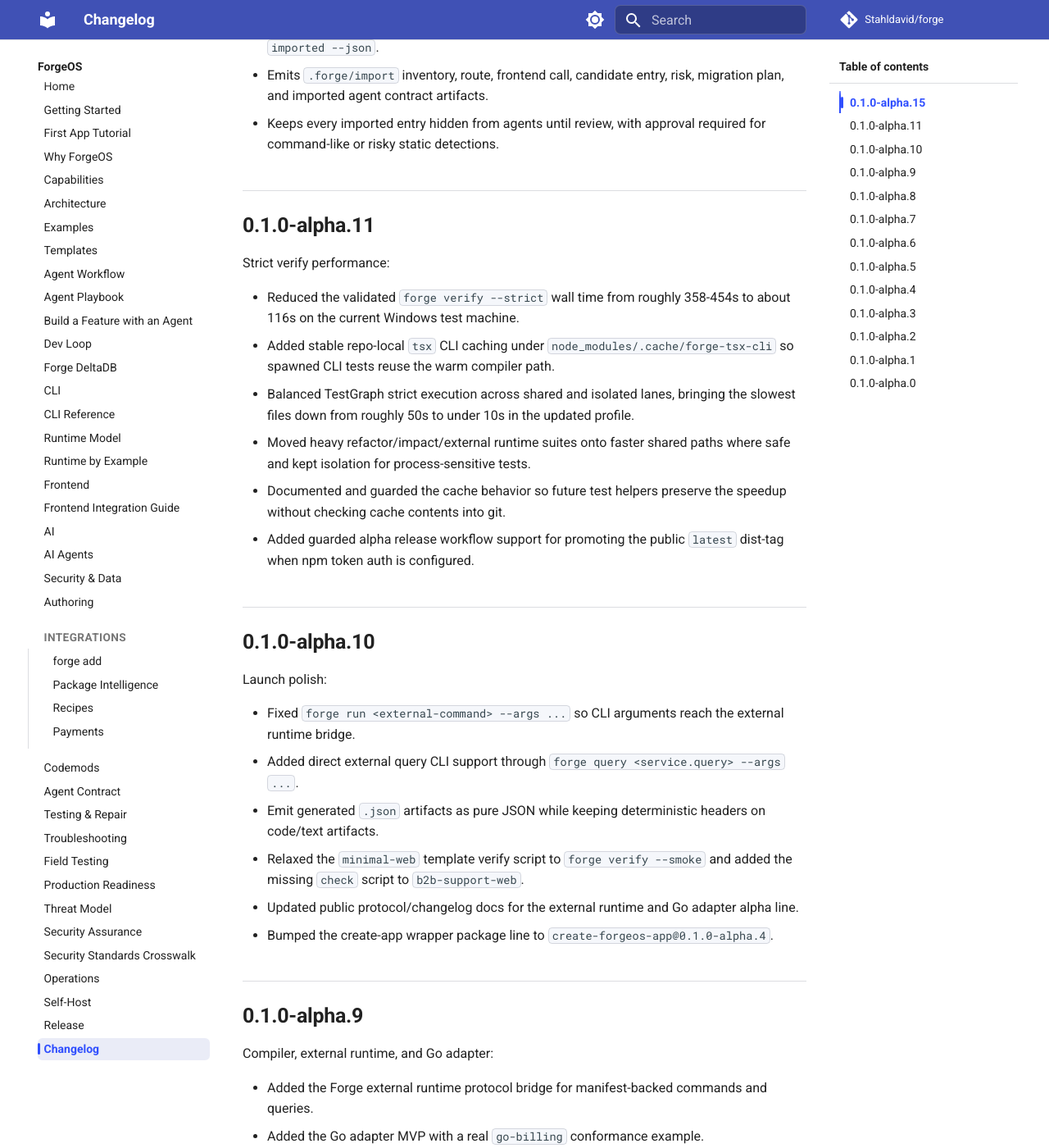
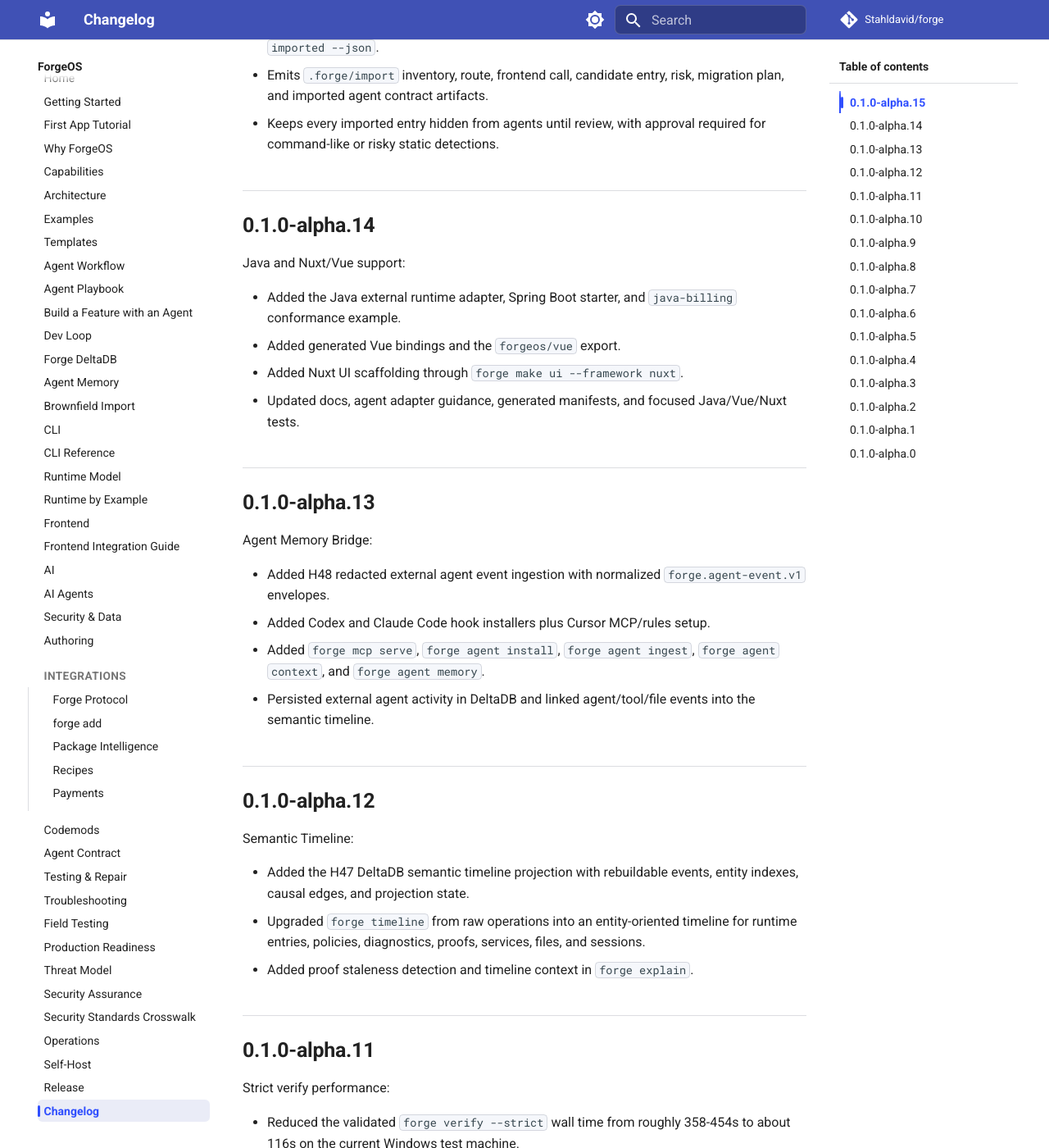
Before and after one commit to Stahldavid/forge, an MkDocs documentation site: the page built from docs/changelog.md, in a window 1280 px wide and 1400 px high, scrolled down 388 px. Shown: the whole window at 82% size. Built offline with MkDocs 1.6.1 and Material for MkDocs 9.7.7, drawn with Linux system fonts in a browser that asks for light colours; comment, search, counter and statistics services are not loaded.

```diff
--- a/docs/changelog.md
+++ b/docs/changelog.md
@@ -11,6 +11,32 @@ Brownfield import analysis:
 - Added H49 `forge import analyze`, `forge import inspect`, and `forge inspect imported --json`.
 - Emits `.forge/import` inventory, route, frontend call, candidate entry, risk, migration plan, and imported agent contract artifacts.
 - Keeps every imported entry hidden from agents until review, with approval required for command-like or risky static detections.
+
+## 0.1.0-alpha.14
+
+Java and Nuxt/Vue support:
+
+- Added the Java external runtime adapter, Spring Boot starter, and `java-billing` conformance example.
+- Added generated Vue bindings and the `forgeos/vue` export.
+- Added Nuxt UI scaffolding through `forge make ui --framework nuxt`.
+- Updated docs, agent adapter guidance, generated manifests, and focused Java/Vue/Nuxt tests.
+
+## 0.1.0-alpha.13
+
+Agent Memory Bridge:
+
+- Added H48 redacted external agent event ingestion with normalized `forge.agent-event.v1` envelopes.
+- Added Codex and Claude Code hook installers plus Cursor MCP/rules setup.
+- Added `forge mcp serve`, `forge agent install`, `forge agent ingest`, `forge agent context`, and `forge agent memory`.
+- Persisted external agent activity in DeltaDB and linked agent/tool/file events into the semantic timeline.
+
+## 0.1.0-alpha.12
+
+Semantic Timeline:
+
+- Added the H47 DeltaDB semantic timeline projection with rebuildable events, entity indexes, causal edges, and projection state.
+- Upgraded `forge timeline` from raw operations into an entity-oriented timeline for runtime entries, policies, diagnostics, proofs, services, files, and sessions.
+- Added proof staleness detection and timeline context in `forge explain`.
 
 ## 0.1.0-alpha.11
 
--- a/mkdocs.yml
+++ b/mkdocs.yml
@@ -60,6 +60,8 @@ nav:
   - Build a Feature with an Agent: agent-feature-tutorial.md
   - Dev Loop: dev-loop.md
   - Forge DeltaDB: forge-deltadb.md
+  - Agent Memory: agent-memory.md
+  - Brownfield Import: brownfield-import.md
   - CLI: cli.md
   - CLI Reference: cli-reference.md
   - Runtime Model: runtime-model.md
@@ -71,6 +73,7 @@ nav:
   - Security & Data: security-and-data.md
   - Authoring: authoring.md
   - Integrations:
+      - Forge Protocol: forge-protocol.md
       - forge add: forge-add.md
       - Package Intelligence: package-intelligence.md
       - Recipes: recipes.md
```
Also changed, not shown: README.md (+24 -5 lines), docs/agent-memory.md (added, +43 -0 lines), docs/brownfield-import.md (added, +80 -0 lines), docs/capabilities.md (+18 -2 lines), docs/cli.md (+2 -0 lines).
